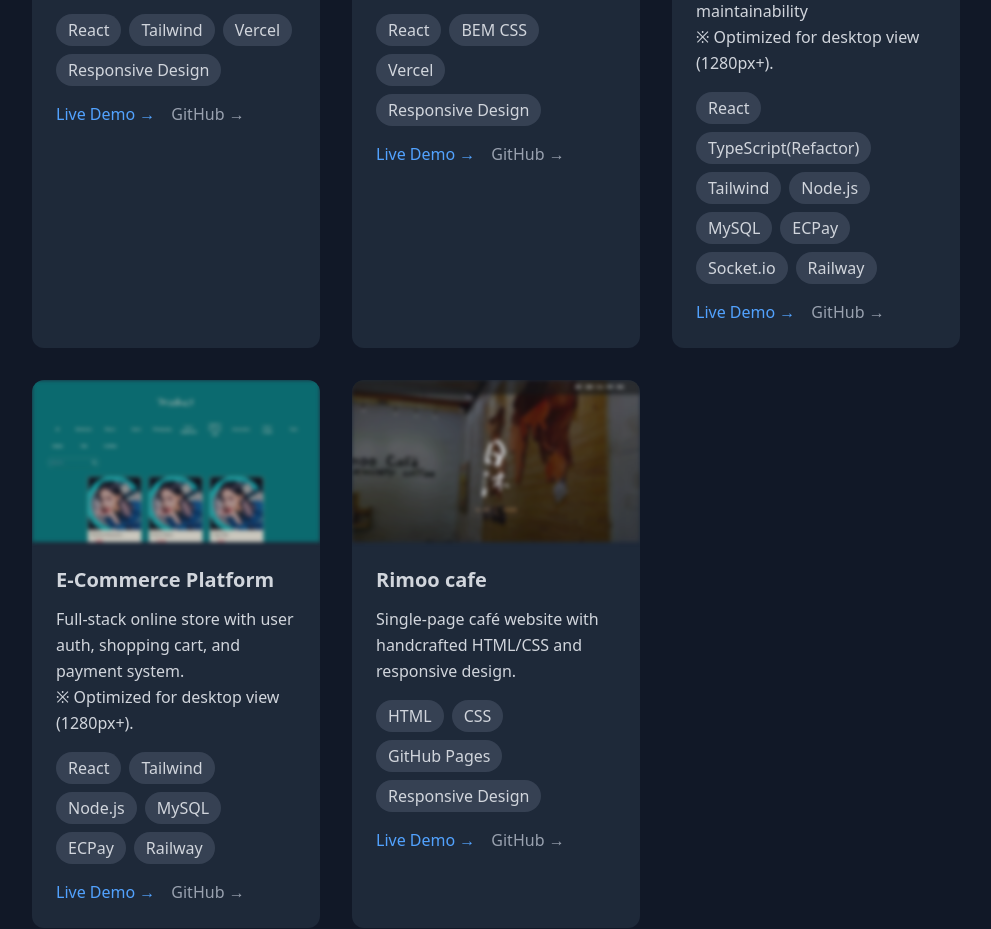
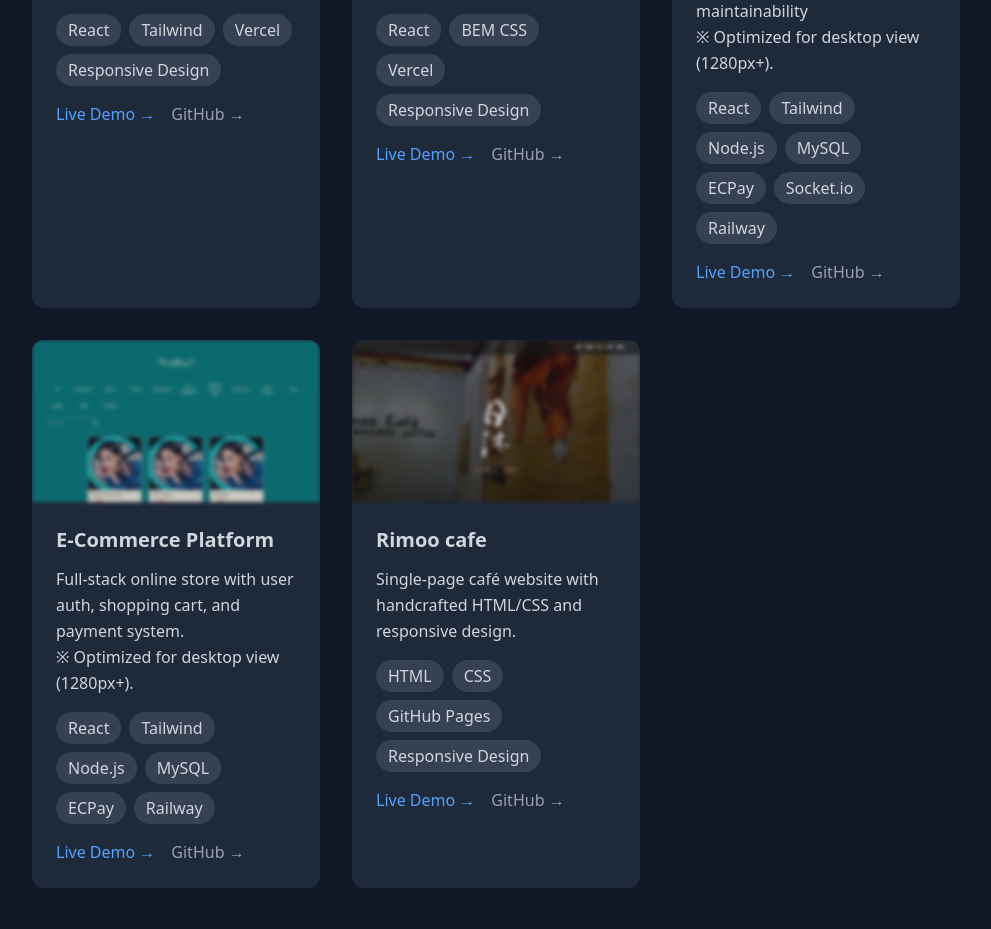
Before and after one commit to TunaSung/Portfolio, a React (Vite) app: page / in a window 1280 px wide. Shown: the part 2660-3589 px from the top of the page, without its empty margins (144-1135 px from the left). Built offline with nearby package versions, Linux system fonts and the light colour scheme.

Commit message:
adjust tech

```diff
--- a/src/components/sections/4_Projects.jsx
+++ b/src/components/sections/4_Projects.jsx
@@ -36,7 +36,7 @@ function Projects() {
         `A real-time e-commerce platform featuring live chat and a complete product workflow.
         ※ Ts refactoring for better maintainability
         ※ Optimized for desktop view (1280px+).`,
-      tech: ["React", "TypeScript(Refactor)", "Tailwind", "Node.js", "MySQL", "ECPay", "Socket.io", "Railway"],
+      tech: ["React", "Tailwind", "Node.js", "MySQL", "ECPay", "Socket.io", "Railway"],
       imageUrl: secondProjectImg,
       demoUrl: 'https://secondproject-production.up.railway.app',
       githubUrl: 'https://github.com/TunaSung/Second_project'
```
